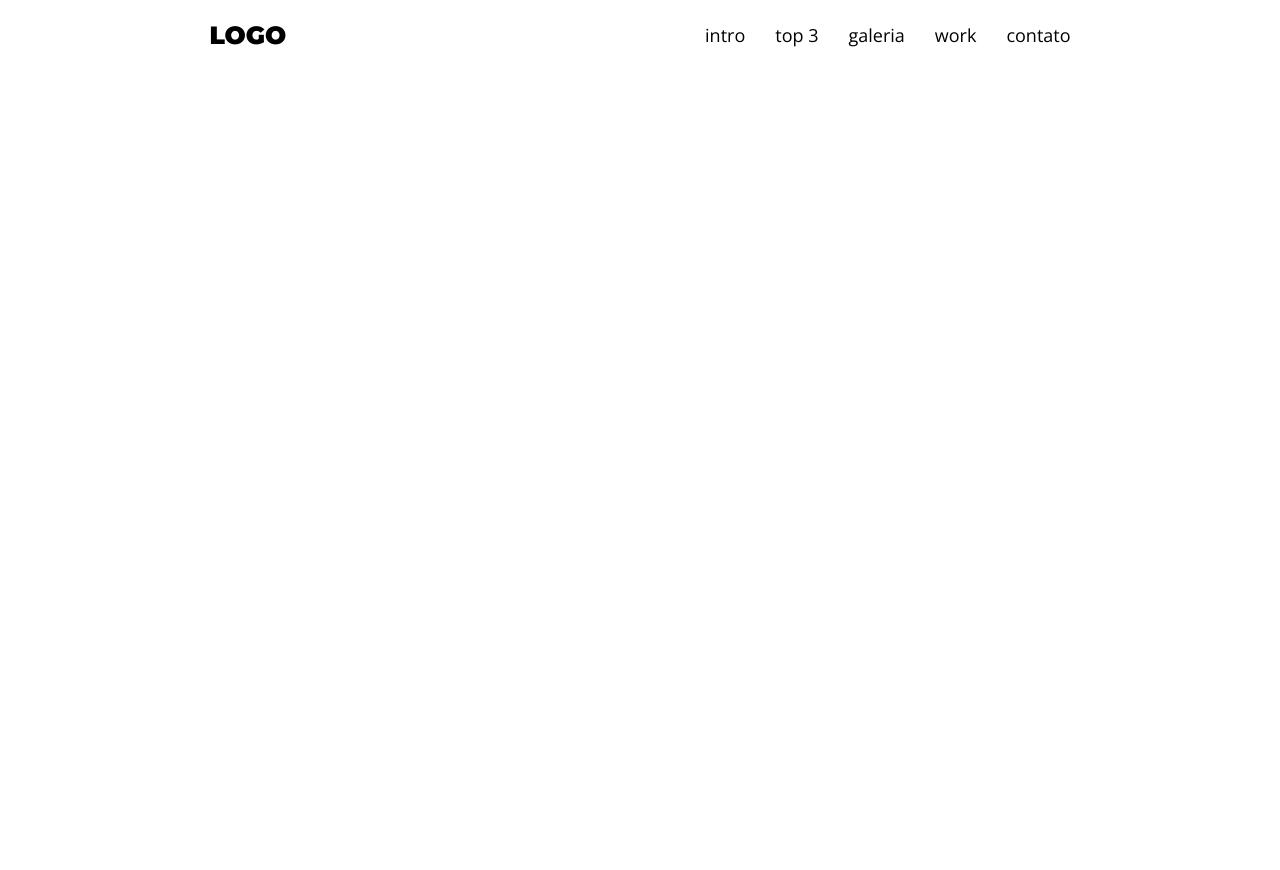
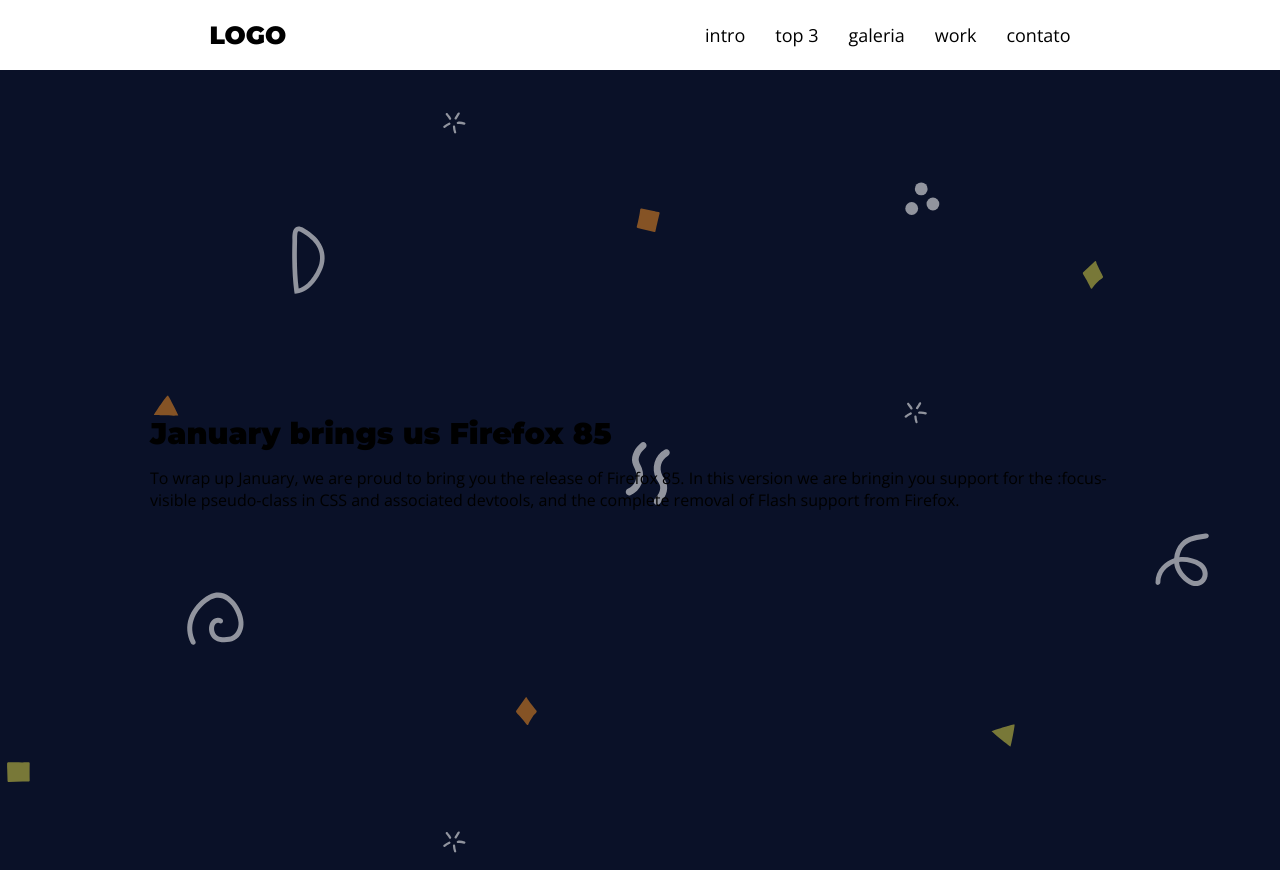
Before and after one commit to arturjoaquim/landing-page, a plain HTML site: page index.html in a window 1280 px wide. Before the commit the page ends 800 px from the top, so only its background shows below. Drawn offline with nearby package versions, Linux system fonts and the light colour scheme.

Commit message:
Add section home

```diff
--- a/assets/css/classes.css
+++ b/assets/css/classes.css
@@ -1,5 +1,13 @@
 .section {
     min-height: 100vh;
+}
+
+.main-content {
+    max-width: 98rem;
+    margin: auto;
+    min-height: 100vh;
+    display: flex;
+    align-items: center;
 }
 
 .blue-bg {
--- a/assets/css/elementos.css
+++ b/assets/css/elementos.css
@@ -6,6 +6,7 @@
 
 html {
     font-size: 62.5%;
+    height: 100%;
 }
 
 body {
@@ -14,6 +15,10 @@
 
 h1, h1, h3, h4, h5, h6 {
     font-family: var(--fonte-destaque);
+}
+
+h1 {
+    font-size: 3rem;
 }
 
 p {
--- a/index.html
+++ b/index.html
@@ -34,7 +34,16 @@
     </header>
     <!-- MAIN -->
     <main>
-
+        <section id="home" class="section blue-bg">
+            <div class="main-content">
+                <article>
+                    <h1>January brings us Firefox 85</h1>
+                    <p>
+                        To wrap up January, we are proud to bring you the release of Firefox 85. In this version we are bringin you support for the :focus-visible pseudo-class in CSS and associated devtools, and the complete removal of Flash support from Firefox.
+                    </p>
+                </article>
+            </div>
+        </section>
     </main>
     <!-- FOOTER -->
     <footer>
```
